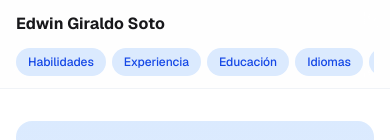
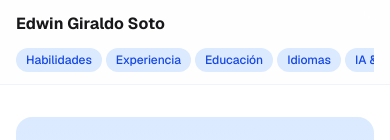
Before and after one commit to edwingiraldosoto/cv-edwin-Animada, a Next.js app: page / in a window 390 px wide. Shown: the top 140 px of the page. Built offline with nearby package versions, Linux system fonts and the light colour scheme.

Commit message:
Reduce button padding and gap on mobile to prevent cutoff

```diff
--- a/app/components/Navigation.tsx
+++ b/app/components/Navigation.tsx
@@ -18,14 +18,14 @@ export function Navigation() {
           >
             {cv.personal.name}
           </motion.div>
-          <motion.div className="flex items-center gap-1.5 sm:gap-2 justify-start lg:justify-end overflow-x-auto scrollbar-hide">
+          <motion.div className="flex items-center gap-1 sm:gap-2 justify-start lg:justify-end overflow-x-auto scrollbar-hide w-full lg:w-auto">
             {cv.navigation.map((item) => (
               <motion.a
                 key={item.href}
                 href={item.href}
                 whileHover={{ y: -2, scale: 1.05 }}
                 whileTap={{ scale: 0.95 }}
-                className="px-3 sm:px-4 py-1.5 sm:py-2 text-xs sm:text-sm font-medium text-blue-700 bg-blue-100 hover:bg-blue-200 rounded-full transition-all duration-300 hover:shadow-md whitespace-nowrap flex-shrink-0"
+                className="px-2.5 sm:px-4 py-1 sm:py-2 text-xs sm:text-sm font-medium text-blue-700 bg-blue-100 hover:bg-blue-200 rounded-full transition-all duration-300 hover:shadow-md whitespace-nowrap flex-shrink-0"
               >
                 {item.label}
               </motion.a>
```
